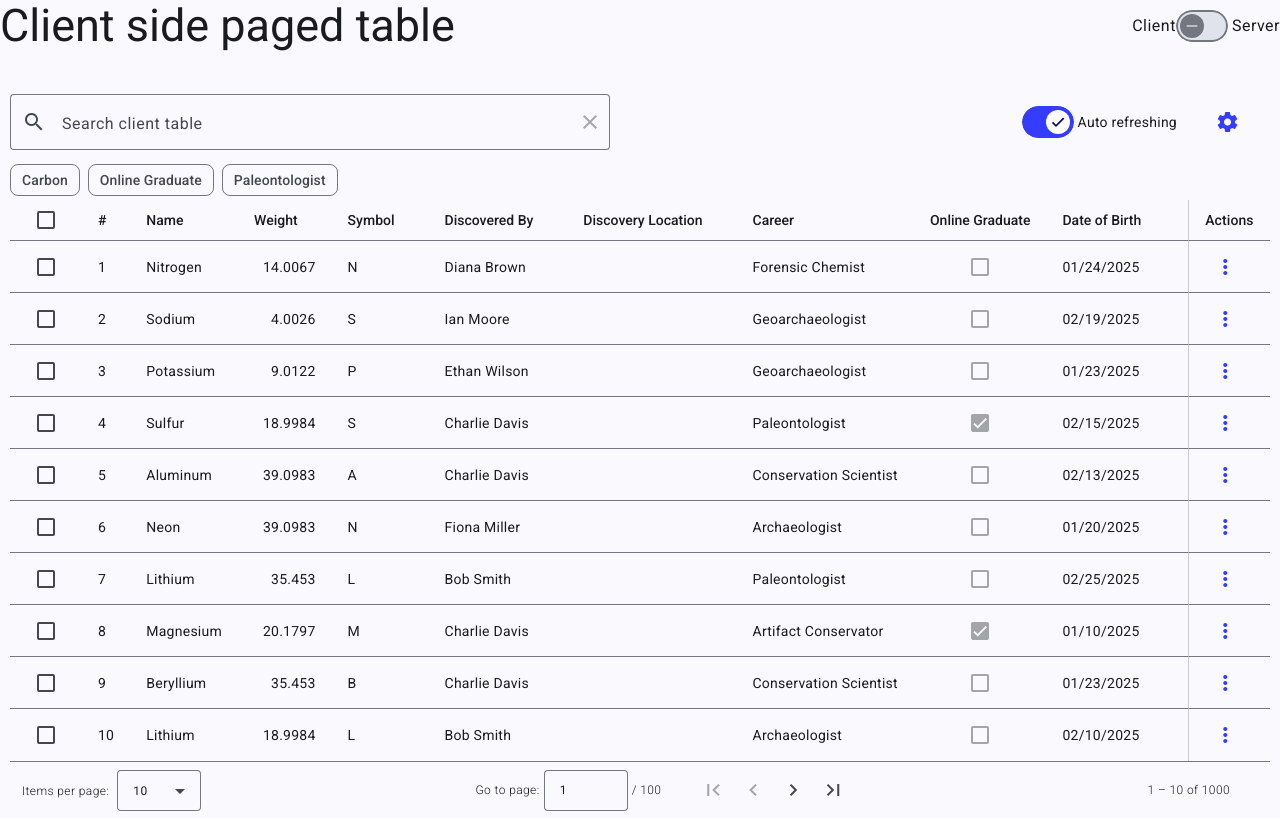
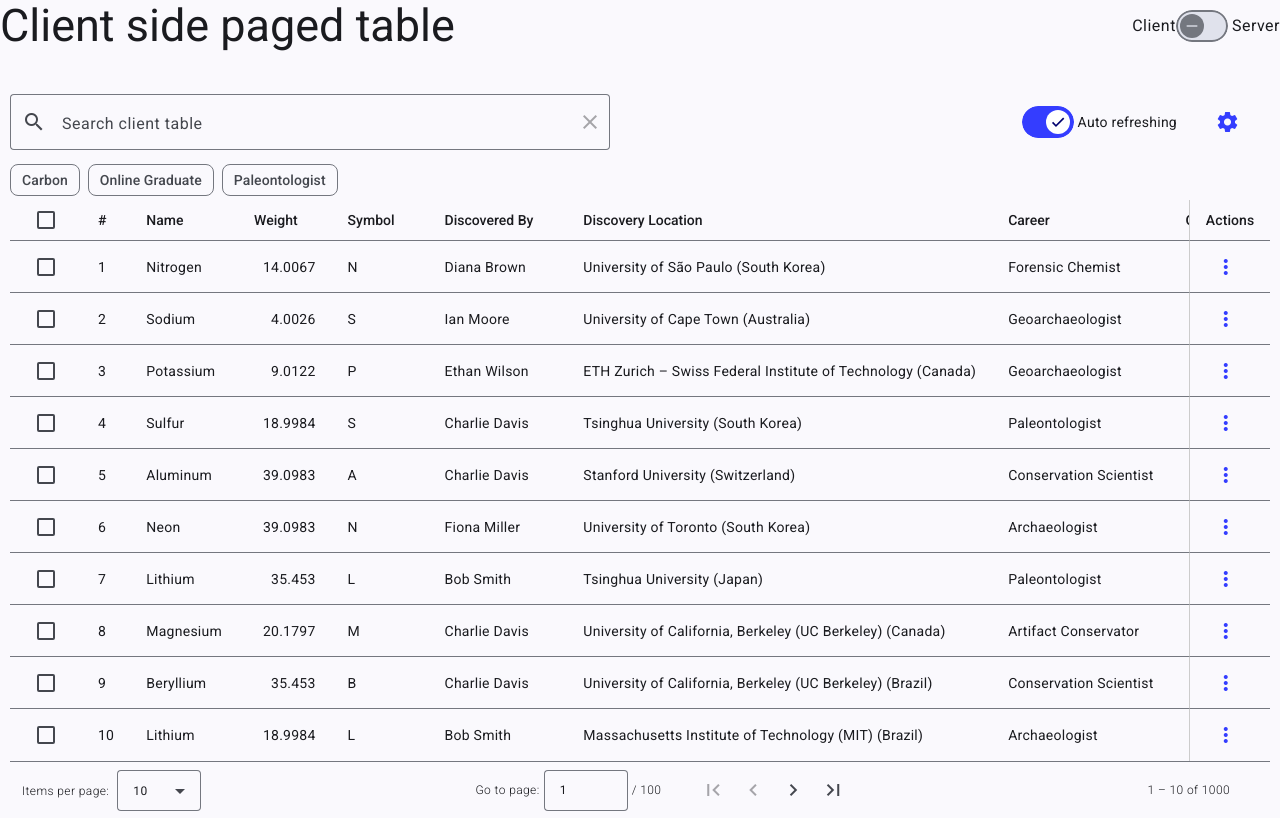
Before and after one commit to this-wastes-time/sp1-custom-table, an Angular app in the folder sp1-custom-table/: page / in a window 1280 px wide. Built offline with nearby package versions, Linux system fonts and the light colour scheme.

Commit message:
#fixes #82; valueGetter needs to be asserted

```diff
--- a/sp1-custom-table/src/app/shared/components/custom-table/custom-table.component.html
+++ b/sp1-custom-table/src/app/shared/components/custom-table/custom-table.component.html
@@ -125,7 +125,7 @@
                       <ng-container *ngTemplateOutlet="slideToggleTemplate; context: {checked: column.checked, row: row}"></ng-container>
                     }
                     @default {
-                      {{ column.valueGetter?.(row) ?? row | pathValue: column.field }}
+                      {{ column.valueGetter ? column.valueGetter(row) : (row | pathValue: column.field) }}
                     }
                   }
                 </td>
```
